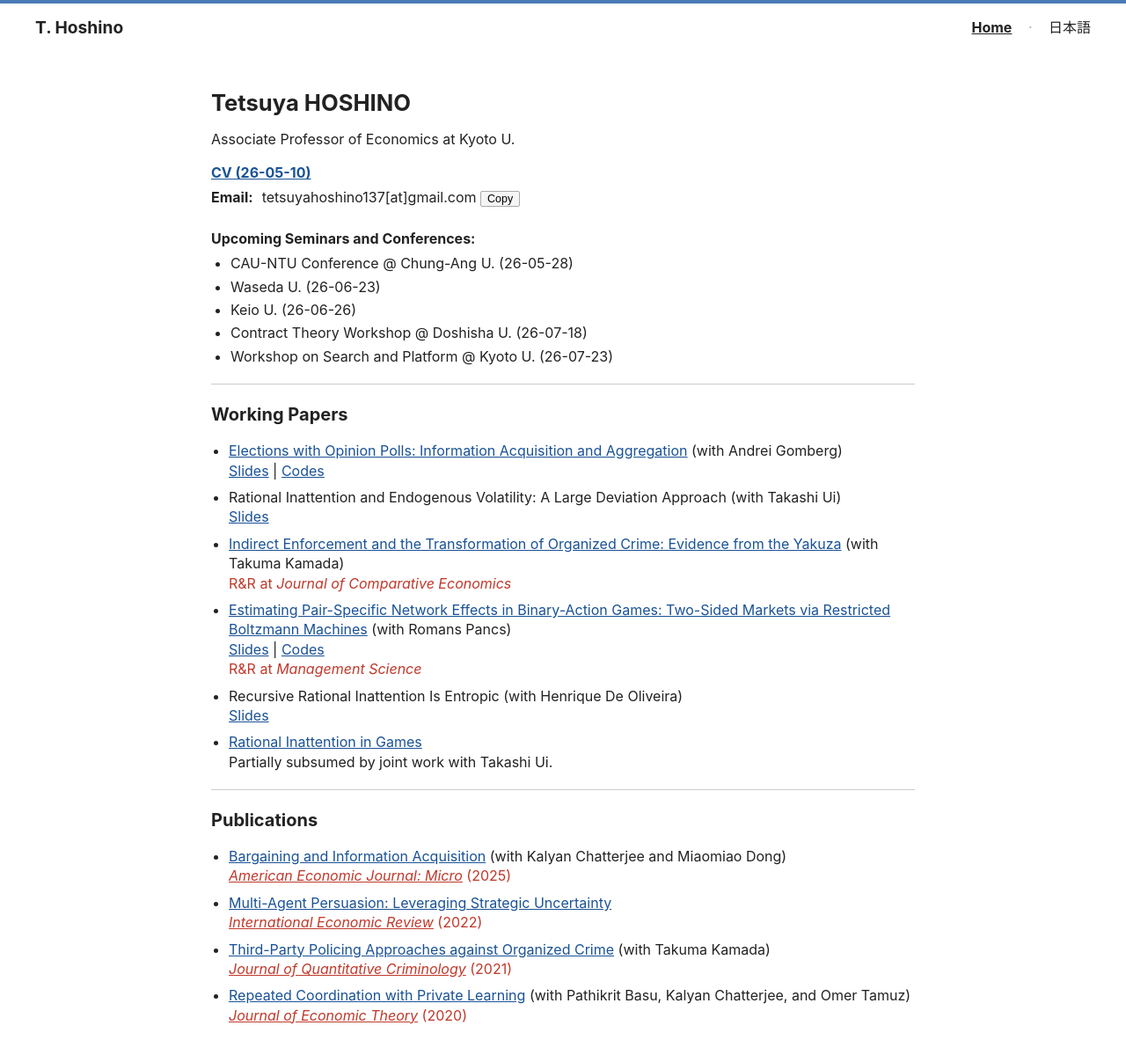
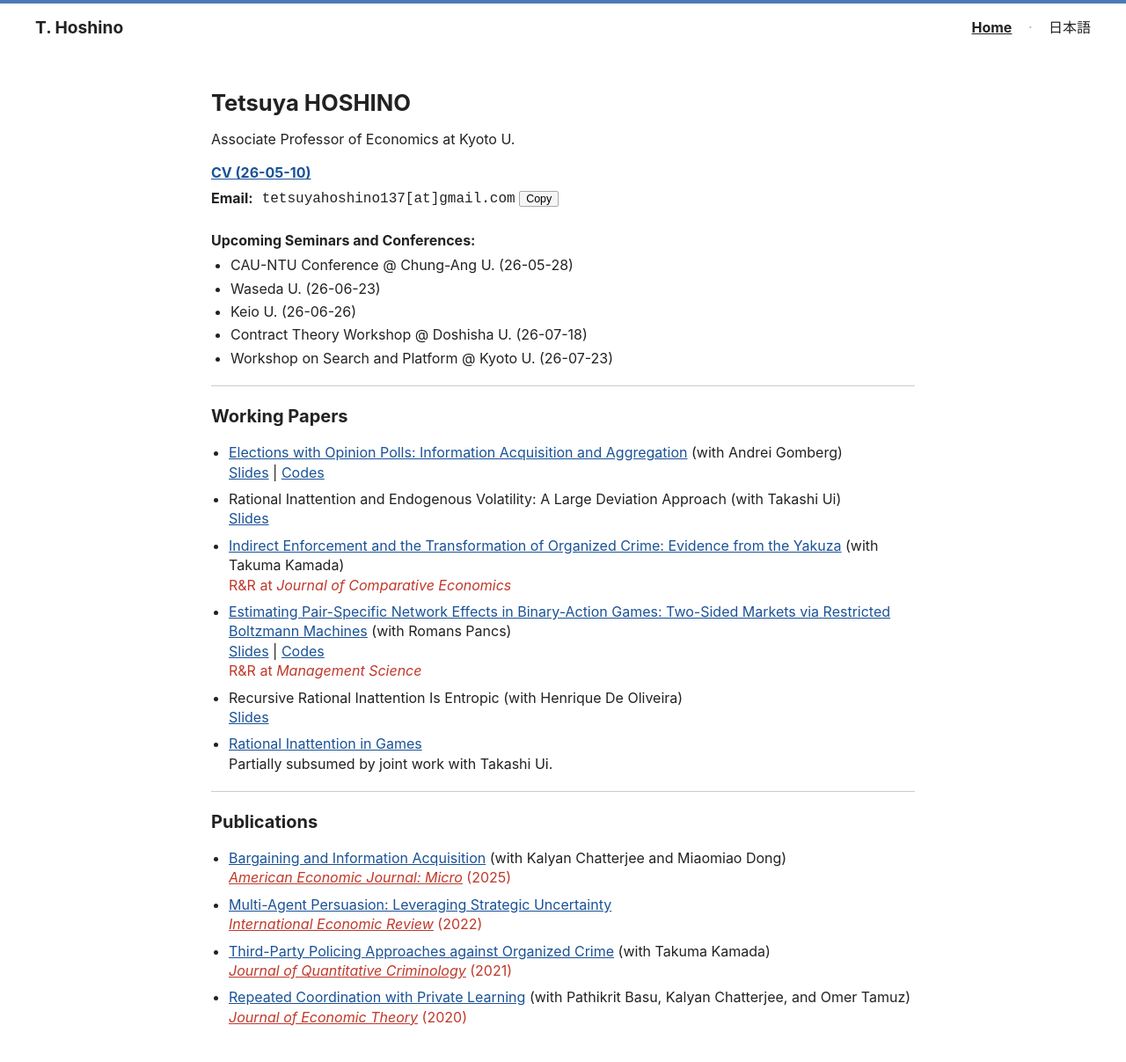
Before and after one commit to tetsuyahoshino137/tetsuyahoshino137.github.io, a Jekyll site: the page built from index.md, in a window 1280 px wide. Shown: the whole page at 88% size. Built offline with Jekyll 4.4.1, drawn with Linux system fonts in a browser that asks for light colours.

Commit message:
Display email in monospace font
Wrap email in code tags for better formatting.

```diff
--- a/index.md
+++ b/index.md
@@ -13,7 +13,7 @@ title: Home
       <li>
         <strong>Email:</strong>
         <span>
-          {{ site.email | replace: "@", "[at]" }}
+                      <code>{{ site.email | replace: "@", "[at]" }}</code>
           <button class="copy-btn" onclick="navigator.clipboard.writeText('{{ site.email }}')">Copy</button>
         </span>
       </li>
```
